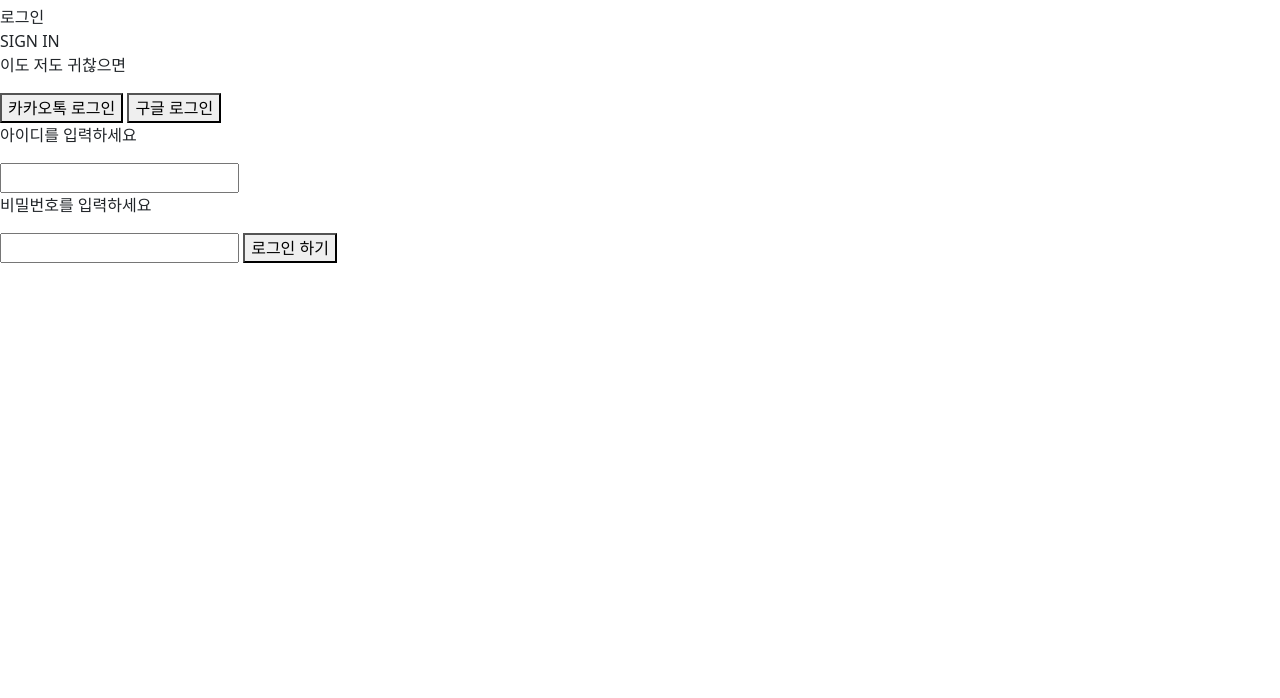
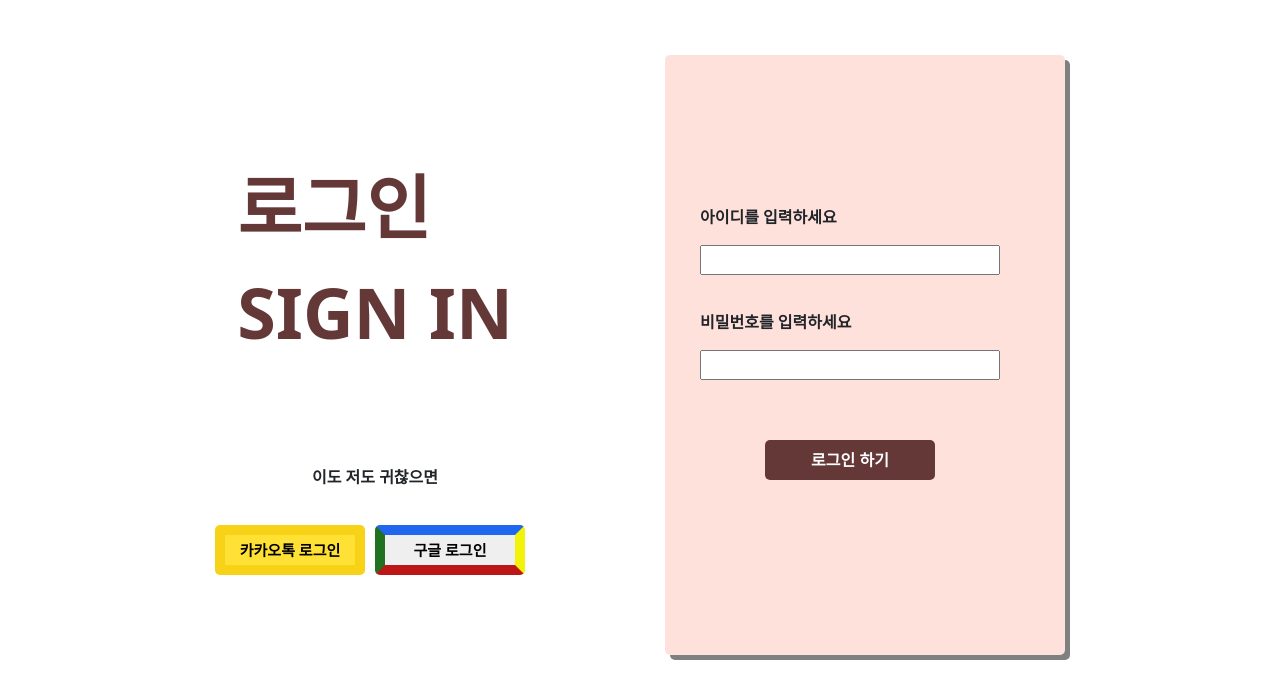
Before and after one commit to choiyeji2022/b5_ah_molrang_front, a plain HTML site: page templates/signin.html in a window 1280 px wide. Shown: the part 82-780 px from the top of the page. Drawn offline with nearby package versions, Linux system fonts and the light colour scheme.

Commit message:
:bug: 충돌 수정

```diff
--- a/static/js/profile.js
+++ b/static/js/profile.js
@@ -130,7 +130,7 @@ async function getReviews() {
         console.log(response_json)
         response_json['review_set'].forEach(a => {
             const r_prodcut_id = a['product']
-            const r_title= a['title']
+            const r_title = a['title']
             const r_content = a['content']
             const r_writer = a['writer']
             console.log(r_prodcut_id, r_content, r_title, r_writer)
--- a/templates/signin.html
+++ b/templates/signin.html
@@ -8,6 +8,7 @@
     <link rel="stylesheet" type="text/css" href="../static/css/common.css" />
     <title>아몰약 로그인</title>
     <!-- CSS only -->
+    <link rel="stylesheet" type="text/css" href="../static/css/signin.css">
     <link href="https://cdn.jsdelivr.net/npm/bootstrap@5.2.3/dist/css/bootstrap.min.css" rel="stylesheet"
     integrity="sha384-rbsA2VBKQhggwzxH7pPCaAqO46MgnOM80zW1RWuH61DGLwZJEdK2Kadq2F9CUG65" crossorigin="anonymous">
     <!-- JavaScript Bundle with Popper -->
```
Also changed, not shown: templates/signup.html (+1 -0 lines).
